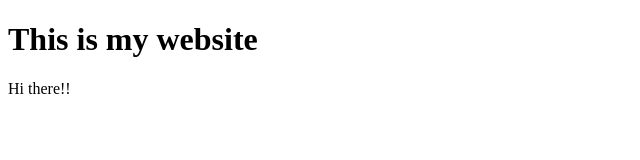
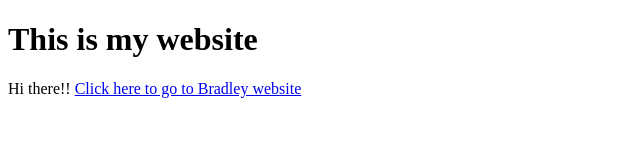
Before and after one commit to Xmayer-72/WebDev_Project, a plain HTML site: page Index.html in a window 1280 px wide. Shown: the whole page, without its empty margins (0-640 px from the left). Drawn offline with Linux system fonts and the light colour scheme.

Commit message:
Added a link to index.html

```diff
--- a/Index.html
+++ b/Index.html
@@ -9,6 +9,6 @@
 
     <body>
         <h1>This is my website</h1>
-        <p>Hi there!!</p>
+        <p>Hi there!! <a href="bradley.edu">Click here to go to Bradley website</a></a></p>
     </body>
 </html>
```
